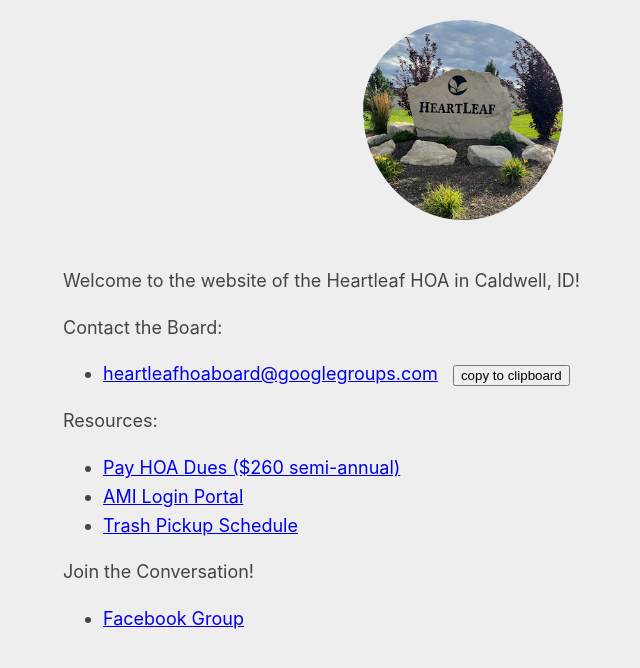
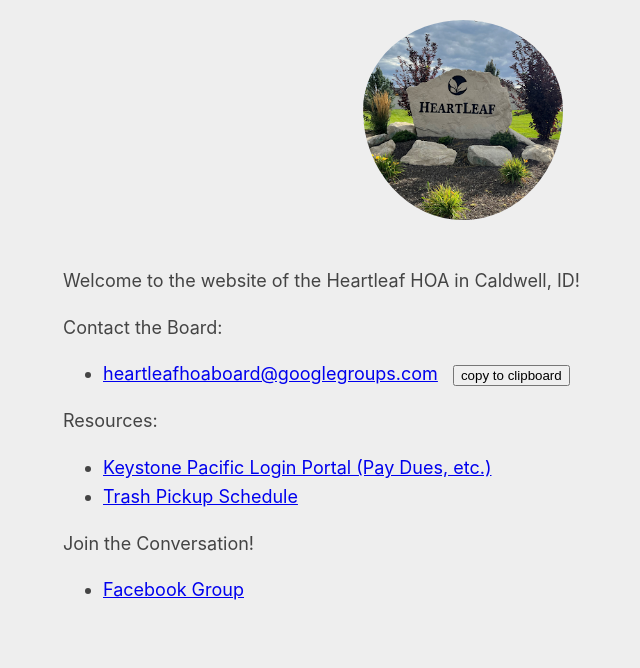
Before and after one commit to heartleafhoaboard/heartleafhoaboard.github.io, a plain HTML site: page index.html in a window 1280 px wide. Shown: the whole page, without its empty margins (177-817 px from the left). Drawn offline with Linux system fonts and the light colour scheme.

Commit message:
Update resource links for HOA dues and login portal

```diff
--- a/index.html
+++ b/index.html
@@ -20,8 +20,7 @@
                 </ul>
                 <p>Resources:</p>
                 <ul>
-                    <li><a href="https://login.firstcitizens.com">Pay HOA Dues ($260 semi-annual)</a></li>
-                    <li><a href="https://frontsteps.cloud/CaliberWeb2_AssociationManagement">AMI Login Portal</a></li>
+                    <li><a href="https://kppm.cincwebaxis.com/">Keystone Pacific Login Portal (Pay Dues, etc.)</a></li>
                     <li><a href="https://www.republicservices.com/schedule">Trash Pickup Schedule</a></li>
                 </ul>
                 <p>Join the Conversation!</p>
```
